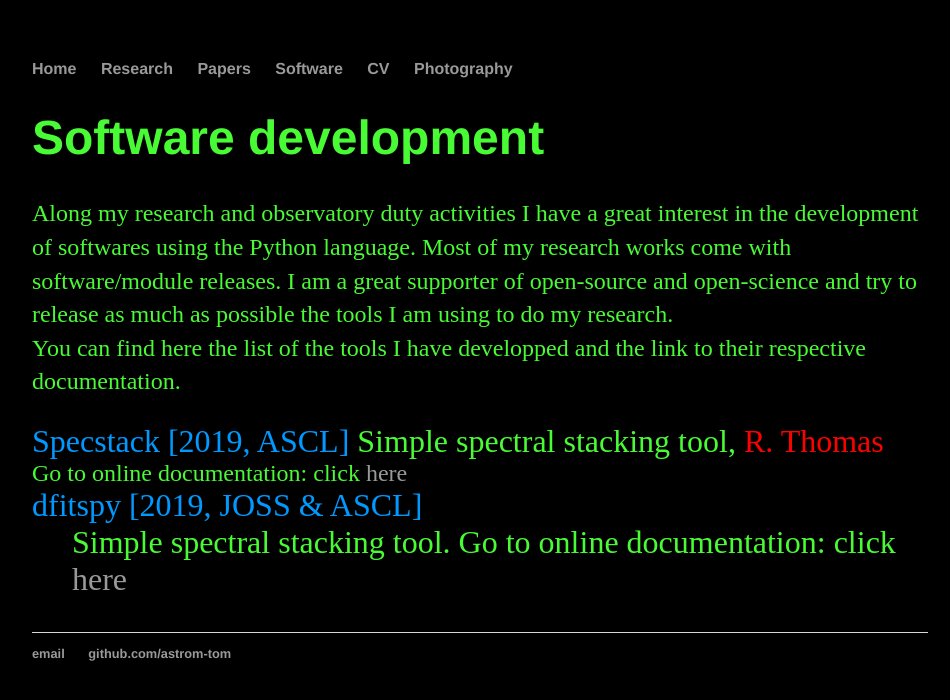
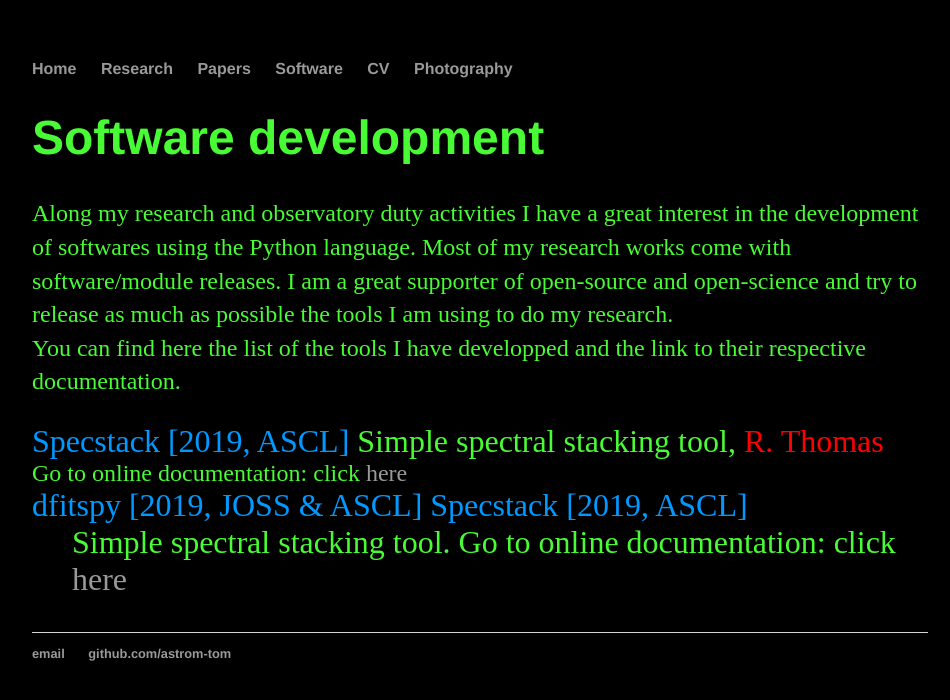
Before and after one commit to astrom-tom/astrom-tom.github.io, a Jekyll site: the page built from Software/index.html, in a window 1280 px wide. Shown: the top 700 px of the page, without its empty margins (160-1110 px from the left). Built offline with Jekyll 4.4.1, drawn with Linux system fonts in a browser that asks for light colours.

Commit message:
Update index.html

```diff
--- a/Software/index.html
+++ b/Software/index.html
@@ -18,7 +18,7 @@
         	<font size="5">Go to online documentation: click <a href="https://astrom-tom.github.io/specstack/build/html/index.html">here</a>  <br></font>
   </dt>
 
-  <dt> <font size="6"> <span class='softR'>dfitspy [2019, JOSS & ASCL]</span> </font>  </dt>
+  <dt> <font size="6"> <span class='softR'>dfitspy [2019, JOSS & ASCL]</span> <span class='softR'>Specstack [2019, ASCL]</span> </font>  </dt>
        <dd> <font size="6">  Simple spectral stacking tool. Go to online documentation:
 	       click <a href="https://astrom-tom.github.io/dfitspy/build/html/index.html">here</a>  </font> </dd>
 
```
